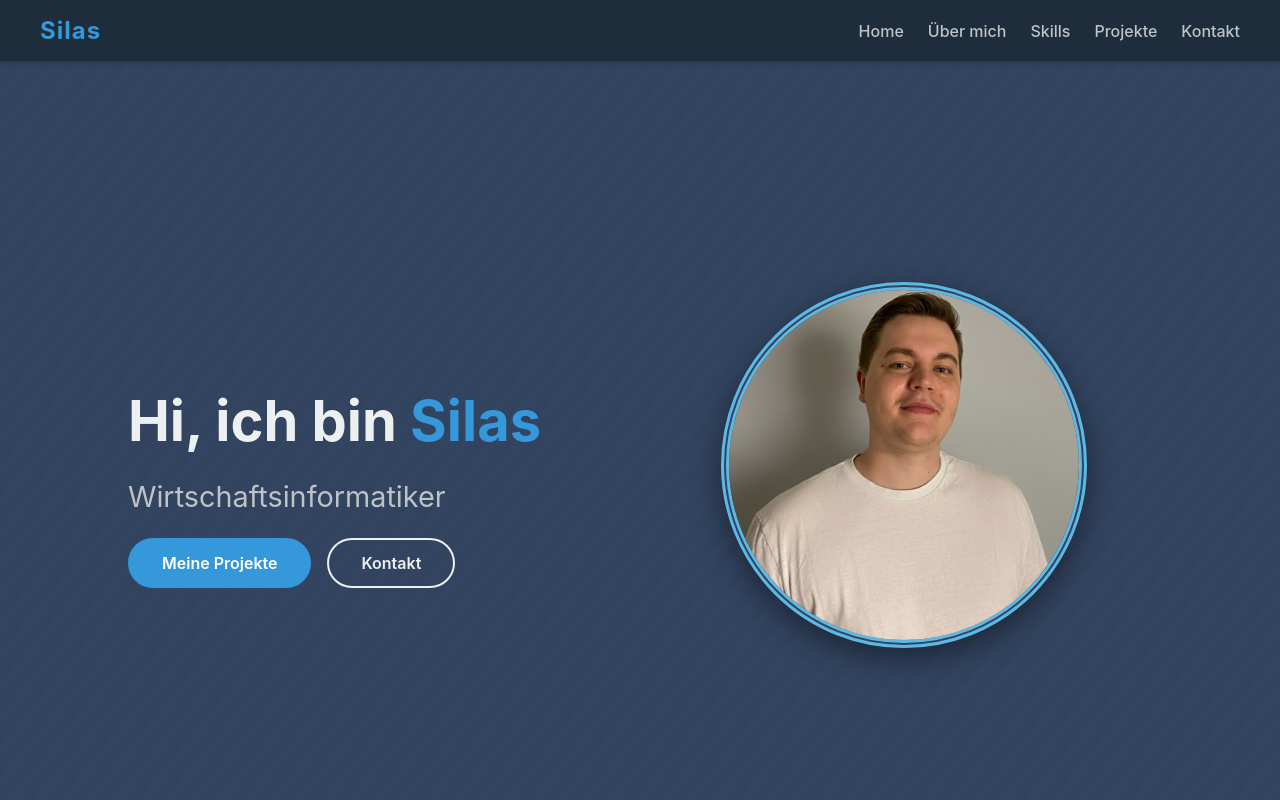
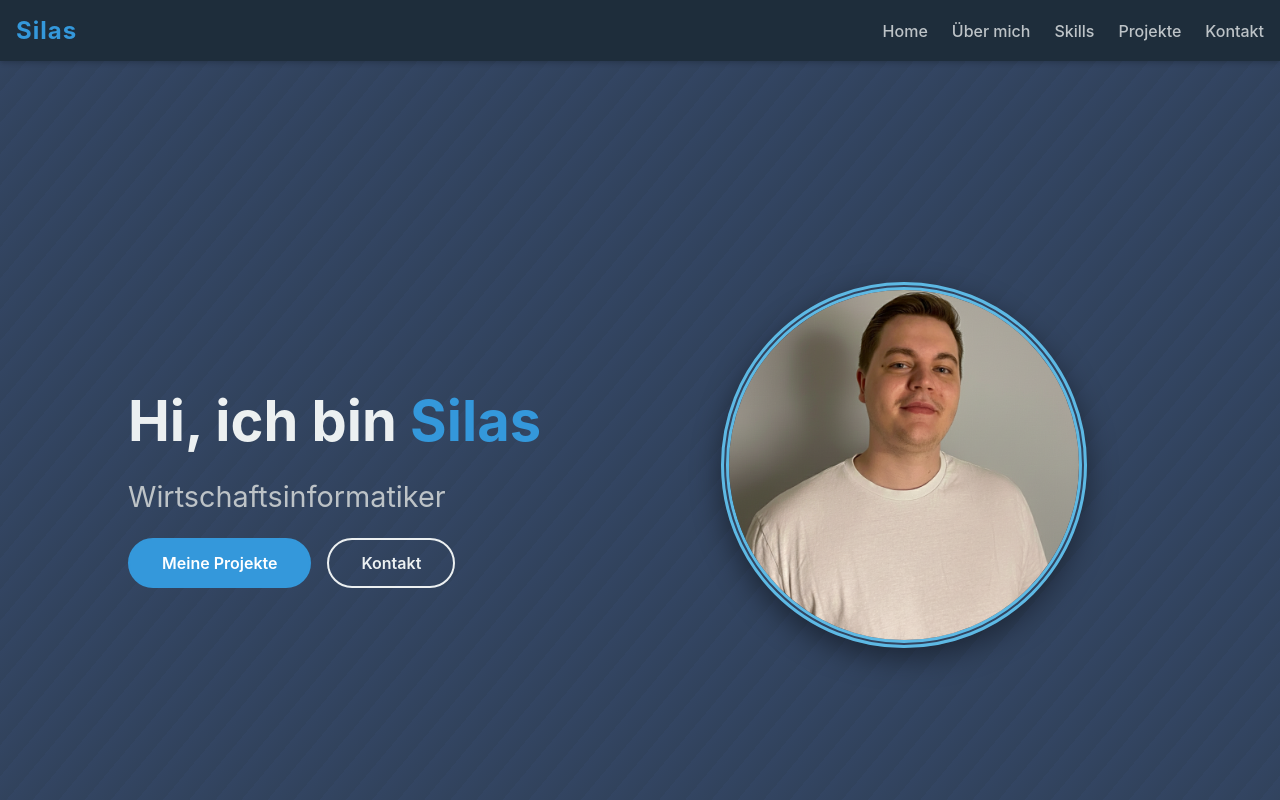
Before and after one commit to Zitas45/portfolio, a Vue app: page / in a window 1280 px wide. Shown: the top 800 px of the page. Built offline with nearby package versions, Linux system fonts and the light colour scheme.

Commit message:
Update Header.vue

```diff
--- a/src/components/Header.vue
+++ b/src/components/Header.vue
@@ -49,8 +49,6 @@ export default {
   display: flex;
   justify-content: space-between;
   align-items: center;
-  max-width: 1200px;
-  margin: 0 auto;
   padding: 0 1rem;
 }
 
```
